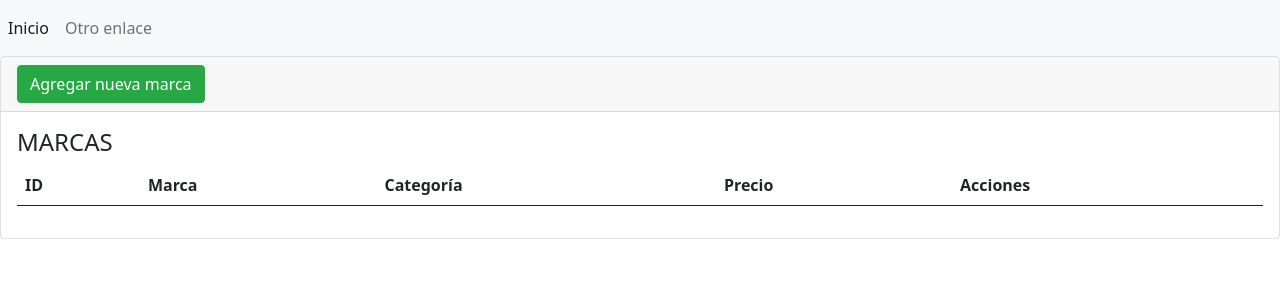
After one commit to R4SHIDI/proyecto_django, a Django app: page /marca in a window 1280 px wide. The commit adds this page. Shown: the top 300 px of the page. Run offline with Django 5.2, Linux system fonts and the light colour scheme; data that the repository does not hold is empty; parts of the project's set-up code (start-up, migrations or seed data) failed here and were passed over; some libraries are stand-ins or nearby versions.

Commit message:
Crud marca

```diff
--- a/sistema/ecommerce/admin.py
+++ b/sistema/ecommerce/admin.py
@@ -1,8 +1,9 @@
 from django.contrib import admin
-from. models import Producto, Contacto, Clientesss
+from. models import Producto, Contacto, Clientesss, Marca
 # Register your models here.
 admin.site.register(Producto)
 admin.site.register(Clientesss)
+admin.site.register(Marca)
 
 
 
--- a/sistema/ecommerce/templates/crud/vista.html
+++ b/sistema/ecommerce/templates/crud/vista.html
@@ -11,7 +11,7 @@
     <nav class="navbar navbar-expand navbar-light bg-light">
         <div class="nav navbar-nav">
             <a class="nav-item nav-link active" href="{% url 'index'%}">Inicio</a >
-            <a class="nav-item nav-link" href="#">Productos</a>
+            <a class="nav-item nav-link" href="{% url 'marca' %}">Marcas</a>
 
 
             {% if user.is_authenticated %}
--- /dev/null
+++ b/sistema/ecommerce/templates/marca/principal.html
@@ -0,0 +1,55 @@
+<!DOCTYPE html>
+<html lang="en">
+<head>
+  <meta charset="UTF-8">
+  <meta name="viewport" content="width=device-width, initial-scale=1.0">
+  <title>Lista de marcas</title>
+  <link rel="stylesheet" href="https://stackpath.bootstrapcdn.com/bootstrap/5.0.0-alpha1/css/bootstrap.min.css" integrity="sha384-r4NyP46KrjDleawBgD5tp8Y7UzmLA05oM1iAEQ17CSuDqnUK2+k9luXQOfXJCJ4I" crossorigin="anonymous">
+</head>
+<body>
+    <nav class="navbar navbar-expand navbar-light bg-light">
+        <div class="nav navbar-nav">
+            <a class="nav-item nav-link active" href="#">Inicio</a>
+            <a class="nav-item nav-link" href="#">Otro enlace</a>
+        </div>
+    </nav>
+
+    <div class="card">
+        <div class="card-header">
+            <a class="btn btn-success" href="{% url 'crear_marca' %}" role="button">Agregar nueva marca</a>
+        </div>
+        <div class="card-body">
+            <h4 class="card-title">MARCAS</h4>
+
+            <table class="table">
+                <thead>
+                    <tr>
+                        <th>ID</th>
+                        <th>Marca</th>
+                        <th>Categoría</th>
+                        <th>Precio</th>
+                        <th>Acciones</th>
+                    </tr>
+                </thead>
+                <tbody>
+                    {% for marca in marcas %}
+                    <tr>
+                        <td>{{ marca.id }}</td>
+                        <td>{{ marca.marca }}</td>
+                        <td>{{ marca.categoria }}</td>
+                        <td>{{ marca.precio }}</td>
+                        <td>
+                            <a class="btn btn-info" href="{% url 'editar_marca' marca.id %}" role="button">Editar</a>
+                            <a class="btn btn-danger" href="{% url 'eliminar_marca' marca.id %}" role="button">Borrar</a>
+                        </td>
+                    </tr>
+                    {% endfor %}
+                </tbody>
+            </table>
+        </div>
+    </div>
+
+    <script src="https://cdn.jsdelivr.net/npm/popper.js@1.16.0/dist/umd/popper.min.js" integrity="sha384-Q6E9RHvbIyZFJoft+2mJbHaEWldlvI9IOYy5n3zV9zzTtmI3UksdQRVvoxMfooAo" crossorigin="anonymous"></script>
+    <script src="https://stackpath.bootstrapcdn.com/bootstrap/5.0.0-alpha1/js/bootstrap.min.js" integrity="sha384-oesi62hOLfzrys4LxRF63OJCXdXDipiYWBnvTl9Y9/TRlw5xlKIEHpNyvvDShgf/" crossorigin="anonymous"></script>
+</body>
+</html>
--- a/sistema/ecommerce/urls.py
+++ b/sistema/ecommerce/urls.py
@@ -26,6 +26,13 @@ urlpatterns = [
     path('eliminar_clientes/<int:id>', views.eliminar_clientes, name='eliminar_clientes'),
     path('clientes/editar_clientes/<int:id>/', views.editar_clientes, name='editar_clientes'),
 
+#@@@@@@@@@@@@@@@URLS DE CRUD MARCA@@@@@@@@################
+    path('marca',views.marca, name='marca'),
+    path('marca/crear_marca',views.crear_marca, name='crear_marca'),
+    path('marca/editar_marca',views.editar_marca, name='editar_marca'),
+    path('eliminar_marca/<int:id>', views.eliminar_marca, name='eliminar_marca'),
+    path('marca/editar_marca/<int:id>/', views.editar_marca, name='editar_marca'),
+
 
 
 
--- a/sistema/ecommerce/views.py
+++ b/sistema/ecommerce/views.py
@@ -1,7 +1,7 @@
 from django.shortcuts import render, redirect
 from django.http import HttpResponse
-from .models import Contacto, Producto, Clientesss
-from .forms import ProductoForm, CustomUserCreationForm, ClientesForm
+from .models import Contacto, Producto, Clientesss, Marca
+from .forms import ProductoForm, CustomUserCreationForm, ClientesForm, MarcaForm
 from django.contrib.auth import authenticate, login
 from django.contrib import messages
 
@@ -123,6 +123,31 @@ def eliminar_clientes(request, id):
     cliente.delete()
     return redirect('clientes')
 
+    #######
+
+#CRUD MARCA  borrar todo si no sirve
+def marca(request):
+    marcas = Marca.objects.all()  # Recuperar todas las marcas desde la base de datos
+    return render(request, 'marca/principal.html', {'marcas': marcas})  # Pasar 'marcas' en lugar de 'marca'
+
+def crear_marca(request):
+    formulario = MarcaForm(request.POST or None, request.FILES or None)
+    if formulario.is_valid():
+        formulario.save()
+        #recepcionar los datos
+        return redirect('marca')
+    return render(request, 'marca/crear_marca.html', {'formulario': formulario})
 
 
-#CRUD MARCA  borrar todo si no sirve
+def editar_marca(request, id):
+    marca = Marca.objects.get(id=id)
+    formulario = MarcaForm(request.POST or None, request.FILES or None, instance=marca)
+    if formulario.is_valid() and request.POST:
+        formulario.save()
+        return redirect('marca')
+    return render(request, 'marca/editar_marca.html', {'formulario': formulario})
+
+def eliminar_marca(request, id):
+    marca = Marca.objects.get(id=id)
+    marca.delete()
+    return redirect('marca')
```
Also changed, not shown: sistema/ecommerce/forms.py (+8 -1 lines), sistema/ecommerce/models.py (+8 -0 lines), sistema/ecommerce/templates/marca/crear_marca.html (added, +43 -0 lines), sistema/ecommerce/templates/marca/editar_marca.html (added, +44 -0 lines), sistema/ecommerce/templates/marca/form_marca.html (added, +32 -0 lines), sistema/db.sqlite3, sistema/ecommerce/migrations/0009_marca.py (added).
